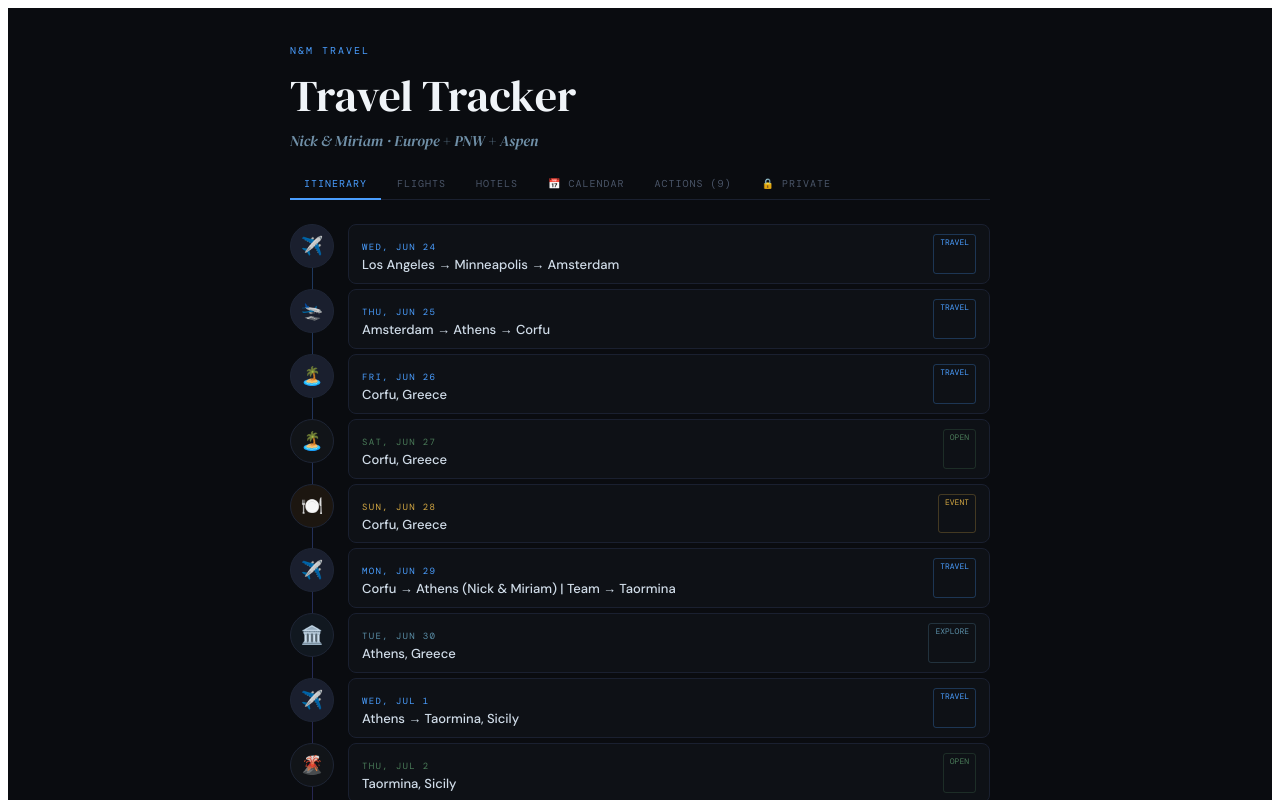
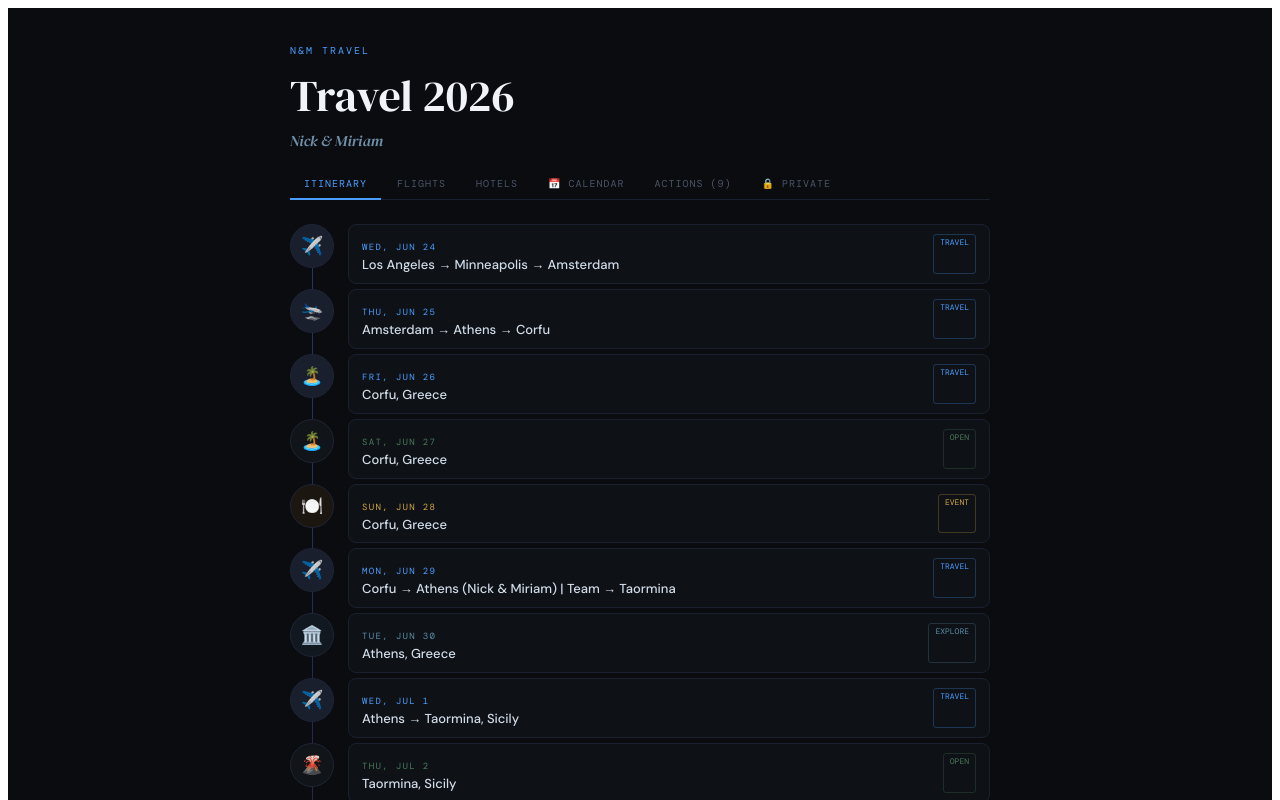
Before and after one commit to nkislinger/nm-travel, a React (Vite) app in the folder nm-travel/: page / in a window 1280 px wide. Shown: the top 800 px of the page. Built offline with nearby package versions, Linux system fonts and the light colour scheme.

Commit message:
Update App.jsx

```diff
--- a/nm-travel/src/App.jsx
+++ b/nm-travel/src/App.jsx
@@ -269,8 +269,8 @@ export default function App() {
 
       <div style={{ maxWidth:700, margin:"0 auto 24px" }}>
         <div style={{ fontFamily:"'DM Mono',monospace", fontSize:10, letterSpacing:"0.2em", color:"#4a9eff", textTransform:"uppercase", marginBottom:8 }}>N&amp;M TRAVEL</div>
-        <h1 style={{ fontFamily:"'DM Serif Display',serif", fontSize:"clamp(28px,5vw,44px)", fontWeight:400, margin:"0 0 4px", color:"#f0f4f8" }}>Travel Tracker</h1>
-        <div style={{ fontFamily:"'DM Serif Display',serif", fontStyle:"italic", color:"#7090a8", fontSize:15, marginBottom:18 }}>Nick & Miriam · Europe + PNW + Aspen</div>
+        <h1 style={{ fontFamily:"'DM Serif Display',serif", fontSize:"clamp(28px,5vw,44px)", fontWeight:400, margin:"0 0 4px", color:"#f0f4f8" }}>Travel 2026</h1>
+        <div style={{ fontFamily:"'DM Serif Display',serif", fontStyle:"italic", color:"#7090a8", fontSize:15, marginBottom:18 }}>Nick & Miriam</div>
         <div style={{ display:"flex", gap:2, borderBottom:"1px solid #1a2030", flexWrap:"wrap" }}>
           {tabs.map(t => (
             <button key={t.key} className="tb" onClick={() => setActiveTab(t.key)}
```
